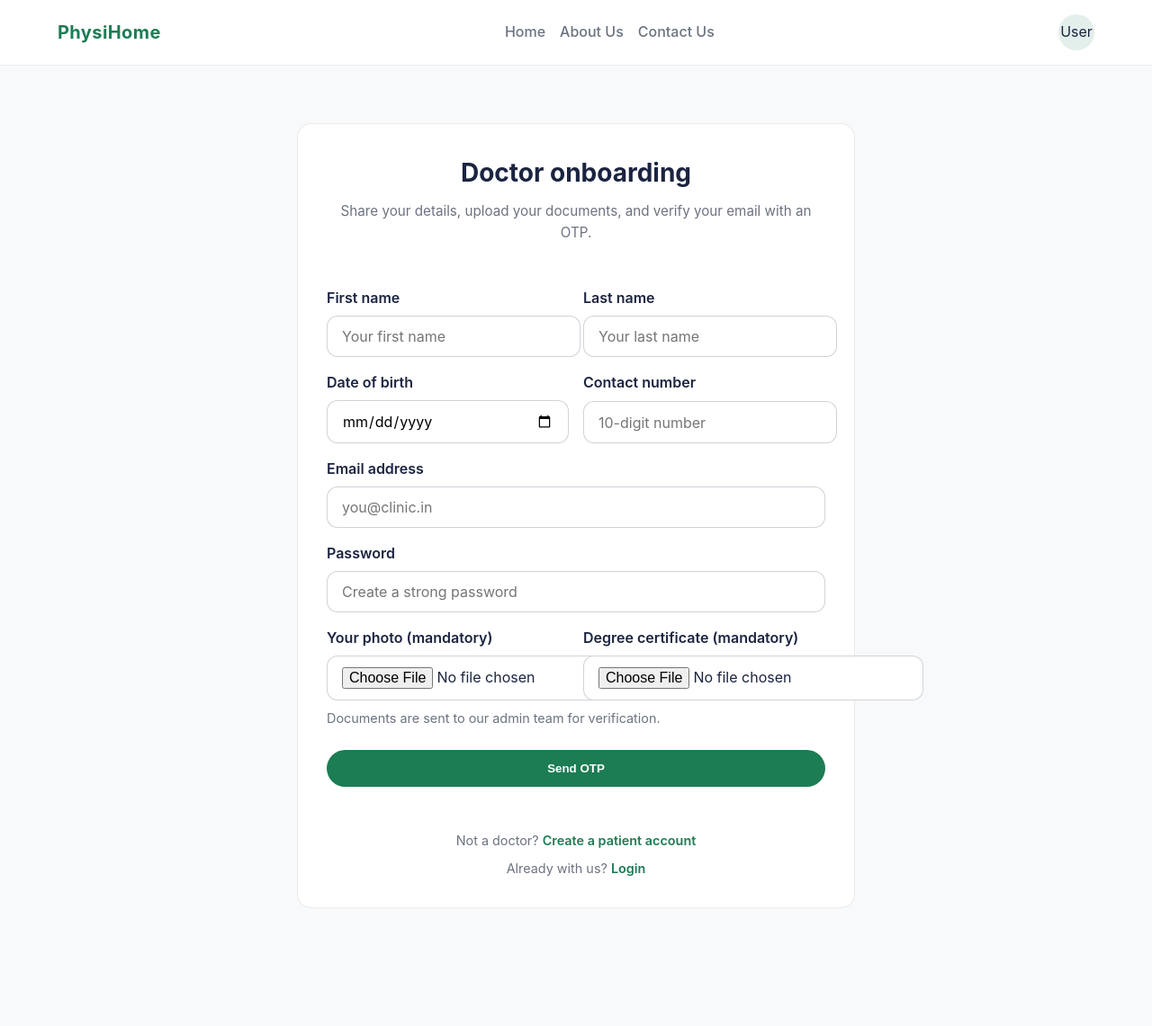
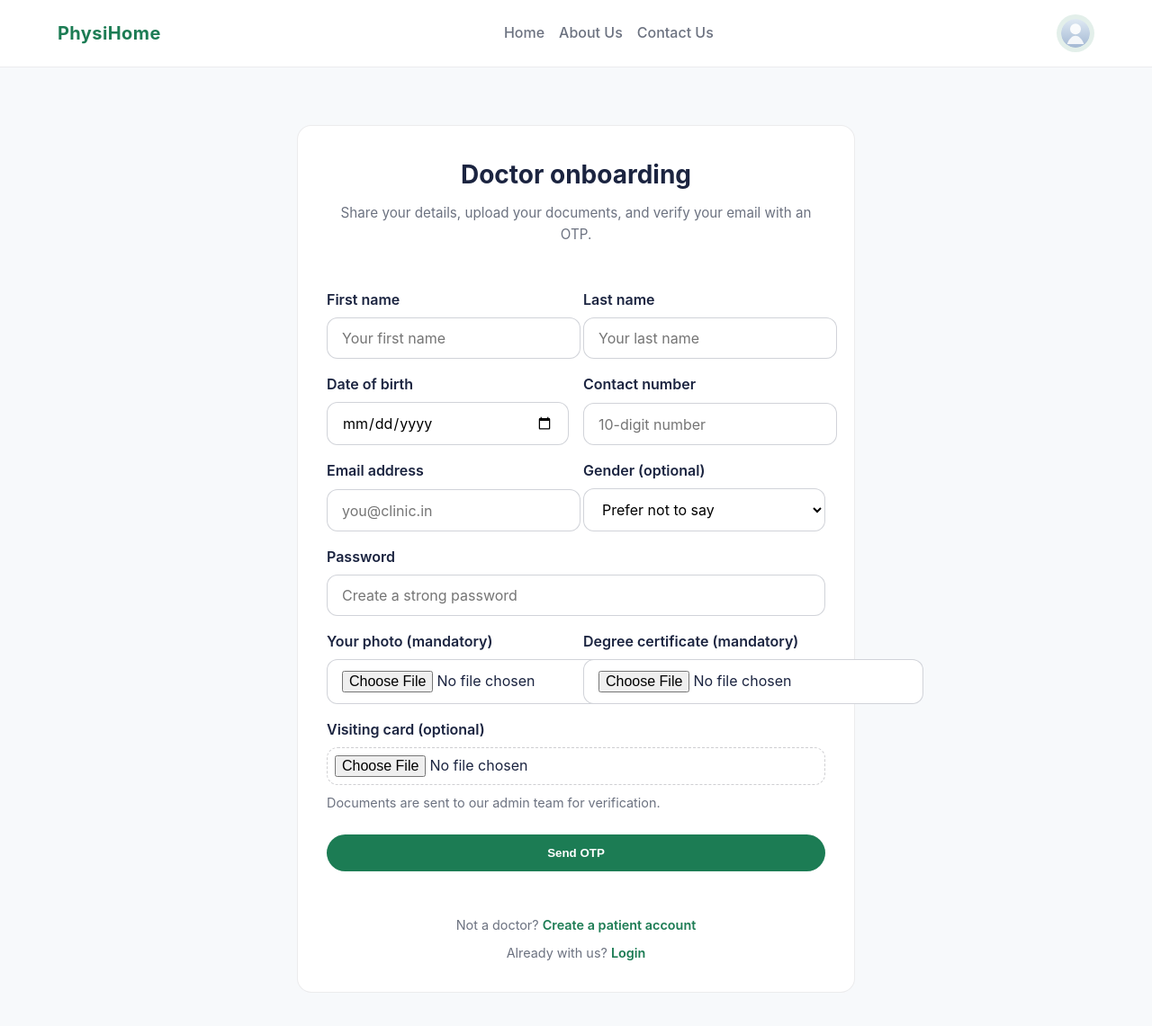
Before and after one commit to ADCY245/Work, a FastAPI app: page /signup/doctor in a window 1280 px wide. Shown: the top 1141 px of the page at 90% size. Run offline with FastAPI, Linux system fonts and the light colour scheme.

Commit message:
feat: add gender-aware avatars, profile photos, and enhanced admin doctor review

```diff
--- a/app/routers/web.py
+++ b/app/routers/web.py
@@ -16,6 +16,35 @@ templates = Jinja2Templates(directory=str(TEMPLATES_DIR))
 router = APIRouter()
 settings = get_settings()
 
+AVATAR_MAP = {
+    "male": "/static/img/avatar-male.svg",
+    "female": "/static/img/avatar-female.svg",
+    "default": "/static/img/avatar-neutral.svg",
+}
+
+
+def to_data_uri(payload):
+    if not payload:
+        return None
+    data = payload.get("data")
+    if not data:
+        return None
+    encoded = base64.b64encode(data).decode("utf-8")
+    content_type = payload.get("content_type") or "image/png"
+    return f"data:{content_type};base64,{encoded}"
+
+
+def resolve_avatar(user) -> str:
+    if not user:
+        return AVATAR_MAP["default"]
+    photo_uri = to_data_uri(user.get("profile_photo"))
+    if photo_uri:
+        return photo_uri
+    gender = (user.get("gender") or "").lower()
+    if gender in AVATAR_MAP:
+        return AVATAR_MAP[gender]
+    return AVATAR_MAP["default"]
+
 
 def base_context(request: Request, **extra):
     context = {
@@ -25,6 +54,7 @@ def base_context(request: Request, **extra):
         "show_messages": extra.pop("show_messages", False),
         "show_admin": extra.pop("show_admin", False),
         "current_user": extra.pop("current_user", None),
+        "avatar_url": extra.pop("avatar_url", AVATAR_MAP["default"]),
     }
     context.update(extra)
     return context
@@ -41,6 +71,7 @@ async def build_context(request: Request, **extra):
         show_admin=show_admin,
         show_messages=show_messages,
         current_user=user,
+        avatar_url=resolve_avatar(user),
         **extra,
     )
 
@@ -65,7 +96,7 @@ async def doctors(request: Request):
     db = get_database()
     cursor = db.users.find(
         {"role": "doctor", "doctor_verification_status": "verified"},
-        {"first_name": 1, "last_name": 1, "specialization": 1},
+        {"first_name": 1, "last_name": 1, "specialization": 1, "gender": 1, "profile_photo": 1},
     )
     doctors_list = []
     async for doc in cursor:
@@ -75,6 +106,7 @@ async def doctors(request: Request):
                 "specialization": doc.get("specialization", "General"),
                 "distance": "TBD",
                 "availability": "TBD",
+                "avatar_url": resolve_avatar(doc),
             }
         )
     return templates.TemplateResponse(
@@ -104,20 +136,20 @@ async def profile(request: Request, pending_verification: bool = Query(False)):
         return RedirectResponse(url="/login", status_code=303)
     profile_data = {
         "name": f"{user['first_name']} {user['last_name']}",
-        "age": "N/A",
-        "contact": user["phone"],
-        "email": user["email"],
-        "role": user["role"],
+        "contact": user.get("phone"),
+        "email": user.get("email"),
+        "dob": user.get("dob"),
+        "role": user.get("role"),
+        "gender": user.get("gender"),
         "specialization": user.get("specialization"),
         "pending_verification": pending_verification,
-        "documents": user.get("documents"),
+        "doctor_verification_status": user.get("doctor_verification_status"),
     }
 
-    def to_data_uri(payload):
-        if not payload:
-            return None
-        encoded = base64.b64encode(payload.get("data", b"")).decode("utf-8")
-        return f"data:{payload.get('content_type')};base64,{encoded}"
+    documents = user.get("documents", {})
+    self_photo = documents.get("self_photo")
+    degree_photo = documents.get("degree_photo")
+    visiting_card = documents.get("visiting_card")
 
     return templates.TemplateResponse(
         "profile.html",
@@ -127,6 +159,8 @@ async def profile(request: Request, pending_verification: bool = Query(False)):
             pending_verification=pending_verification,
             self_photo_url=to_data_uri(self_photo),
             degree_photo_url=to_data_uri(degree_photo),
+            visiting_card_url=to_data_uri(visiting_card),
+            profile_avatar_url=resolve_avatar(user),
         ),
     )
 
@@ -163,12 +197,6 @@ async def admin_dashboard(request: Request):
     doctors_verified = []
     pending_verification = []
 
-    def to_data_uri(payload):
-        if not payload:
-            return None
-        encoded = base64.b64encode(payload.get("data", b"")).decode("utf-8")
-        return f"data:{payload.get('content_type')};base64,{encoded}"
-
     for record in users:
         profile = {
             "name": f"{record.get('first_name', '')} {record.get('last_name', '')}".strip(),
@@ -178,11 +206,15 @@ async def admin_dashboard(request: Request):
             "doctor_verification_status": record.get("doctor_verification_status"),
             "self_photo_url": None,
             "degree_photo_url": None,
+            "visiting_card_url": None,
+            "gender": record.get("gender"),
+            "avatar_url": resolve_avatar(record),
         }
 
         documents = record.get("documents", {})
         profile["self_photo_url"] = to_data_uri(documents.get("self_photo"))
         profile["degree_photo_url"] = to_data_uri(documents.get("degree_photo"))
+        profile["visiting_card_url"] = to_data_uri(documents.get("visiting_card"))
 
         if record.get("role") == "doctor":
             if record.get("doctor_verification_status") == "verified":
--- a/app/static/css/main.css
+++ b/app/static/css/main.css
@@ -73,14 +73,23 @@ ul {
 }
 
 .profile-icon {
-  width: 40px;
-  height: 40px;
+  width: 42px;
+  height: 42px;
   border-radius: 999px;
+  padding: 0;
+  border: none;
   background: rgba(28, 124, 84, 0.12);
   display: grid;
   place-items: center;
   cursor: pointer;
   transition: background 0.2s ease;
+}
+
+.profile-icon img {
+  width: 32px;
+  height: 32px;
+  border-radius: 50%;
+  object-fit: cover;
 }
 
 .profile-icon:hover,
@@ -338,6 +347,12 @@ main {
   display: flex;
   flex-direction: column;
   gap: 1rem;
+}
+
+.stack .upload input[type="file"] {
+  border: 1px dashed rgba(18, 18, 33, 0.2);
+  padding: 0.5rem;
+  border-radius: 0.75rem;
 }
 
 .auth-links {
--- a/app/templates/auth/doctor_signup.html
+++ b/app/templates/auth/doctor_signup.html
@@ -34,10 +34,21 @@
       </label>
     </div>
 
-    <label>
-      Email address
-      <input type="email" name="email" placeholder="you@clinic.in" required />
-    </label>
+    <div class="form-grid two-col">
+      <label>
+        Email address
+        <input type="email" name="email" placeholder="you@clinic.in" required />
+      </label>
+      <label>
+        Gender (optional)
+        <select name="gender">
+          <option value="">Prefer not to say</option>
+          <option value="female">Female</option>
+          <option value="male">Male</option>
+          <option value="other">Other</option>
+        </select>
+      </label>
+    </div>
 
     <label>
       Password
@@ -54,6 +65,11 @@
         <input type="file" name="degree_photo" accept="image/*,.pdf" required />
       </label>
     </div>
+
+    <label class="upload">
+      Visiting card (optional)
+      <input type="file" name="visiting_card" accept="image/*,.pdf" />
+    </label>
 
     <p class="helper">Documents are sent to our admin team for verification.</p>
 
--- a/app/templates/base.html
+++ b/app/templates/base.html
@@ -20,7 +20,9 @@
           {% endif %}
         </ul>
         <div class="profile-menu" data-auth="{{ 'true' if is_authenticated else 'false' }}">
-          <div class="profile-icon" tabindex="0">User</div>
+          <button class="profile-icon" type="button" tabindex="0">
+            <img src="{{ avatar_url }}" alt="Profile avatar" />
+          </button>
           <div class="dropdown">
             {% if is_authenticated %}
             <a href="/profile">Profile</a>
```
Also changed, not shown: other parts of app/static/css/main.css (+80 -0 lines), app/routers/auth.py (+39 -1 lines), app/templates/auth/signup.html (+19 -3 lines), app/templates/dashboard/admin.html (+60 -8 lines), app/templates/doctors.html (+5 -2 lines), app/templates/profile.html (+22 -8 lines), app/static/img/avatar-female.svg (added), app/static/img/avatar-male.svg (added), app/static/img/avatar-neutral.svg (added).
